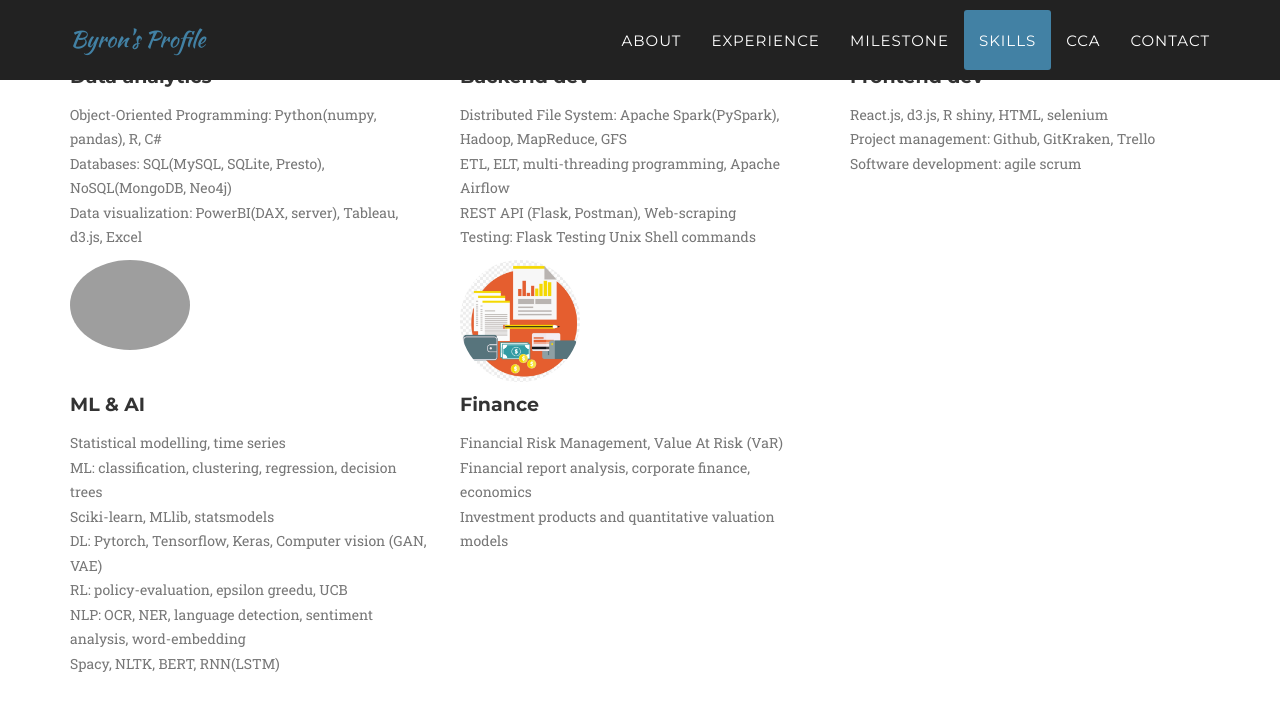
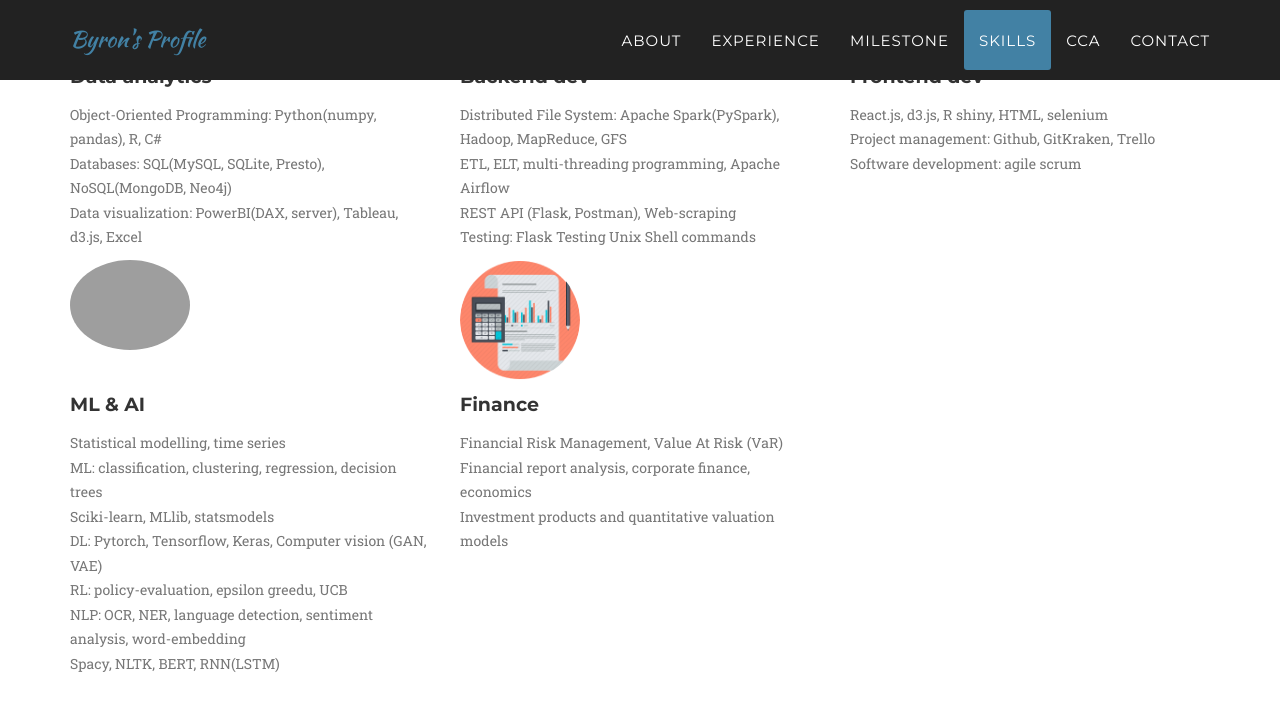
Before and after one commit to yingjiebyron/byron.GitHub.io, a Jekyll site: the page built from index.html, in a window 1280 px wide and 900 px high, scrolled down 5885 px. Shown: the top 711 px of the window. Built offline with Jekyll 4.4.1, drawn with Linux system fonts in a browser that asks for light colours; some web fonts are replaced.

Commit message:
fix finance icon

```diff
--- a/_includes/skills.html
+++ b/_includes/skills.html
@@ -73,7 +73,7 @@
                 <span class="fa-stack fa-4x">
                     <!-- <i class="fa fa-circle fa-stack-2x text-primary"></i>
                     <i class="fa fa-lock fa-stack-1x fa-inverse"></i> -->
-                    <img class="img-circle img-responsive" src="{{ site.baseurl }}/img/skills/finance.png" alt="">
+                    <img class="img-circle img-responsive" src="{{ site.baseurl }}/img/skills/finance.webp" alt="">
                 </span>
                 <h4 class="service-heading">Finance</h4>
                 <p class="text-muted">
```
Also changed, not shown: img/skills/accounting-information-system-finance-computer-icons-accountant-first-price.jpg (added), img/skills/finance.png (deleted), img/skills/finance.webp (added).
